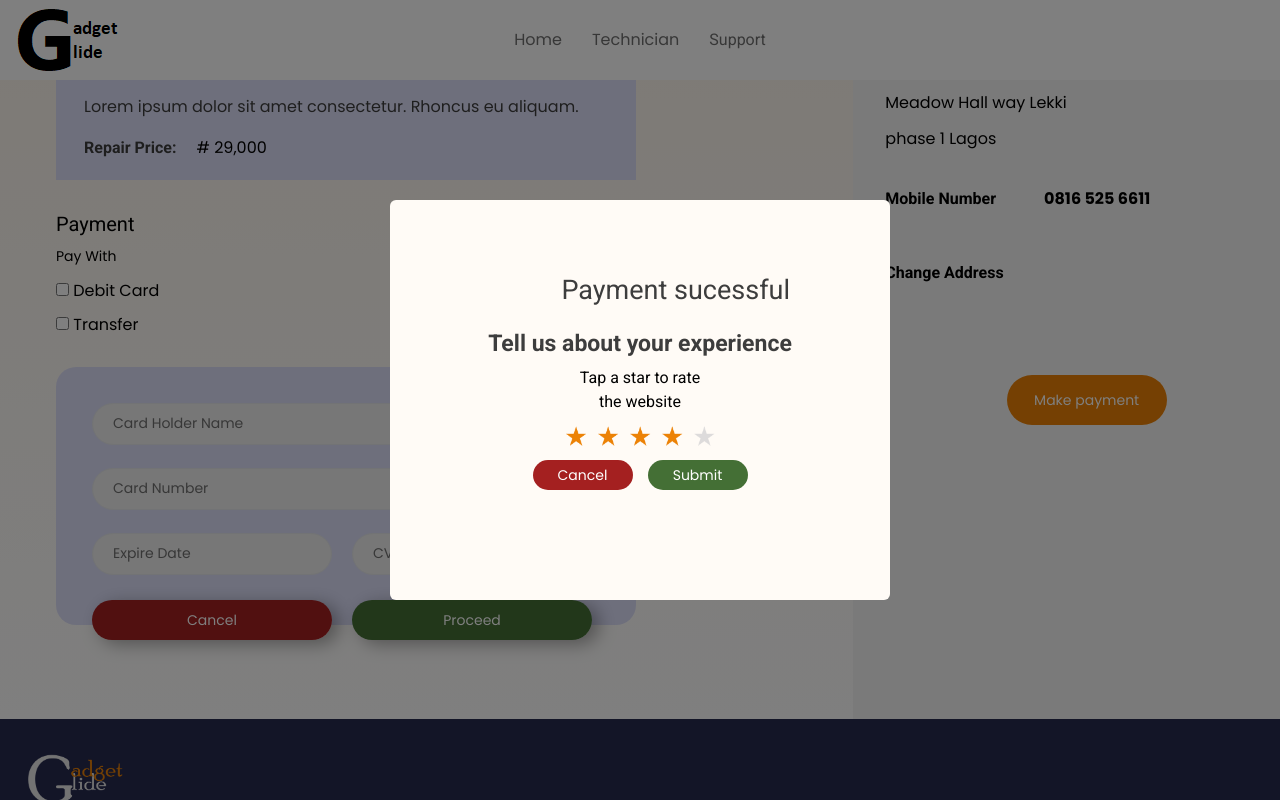
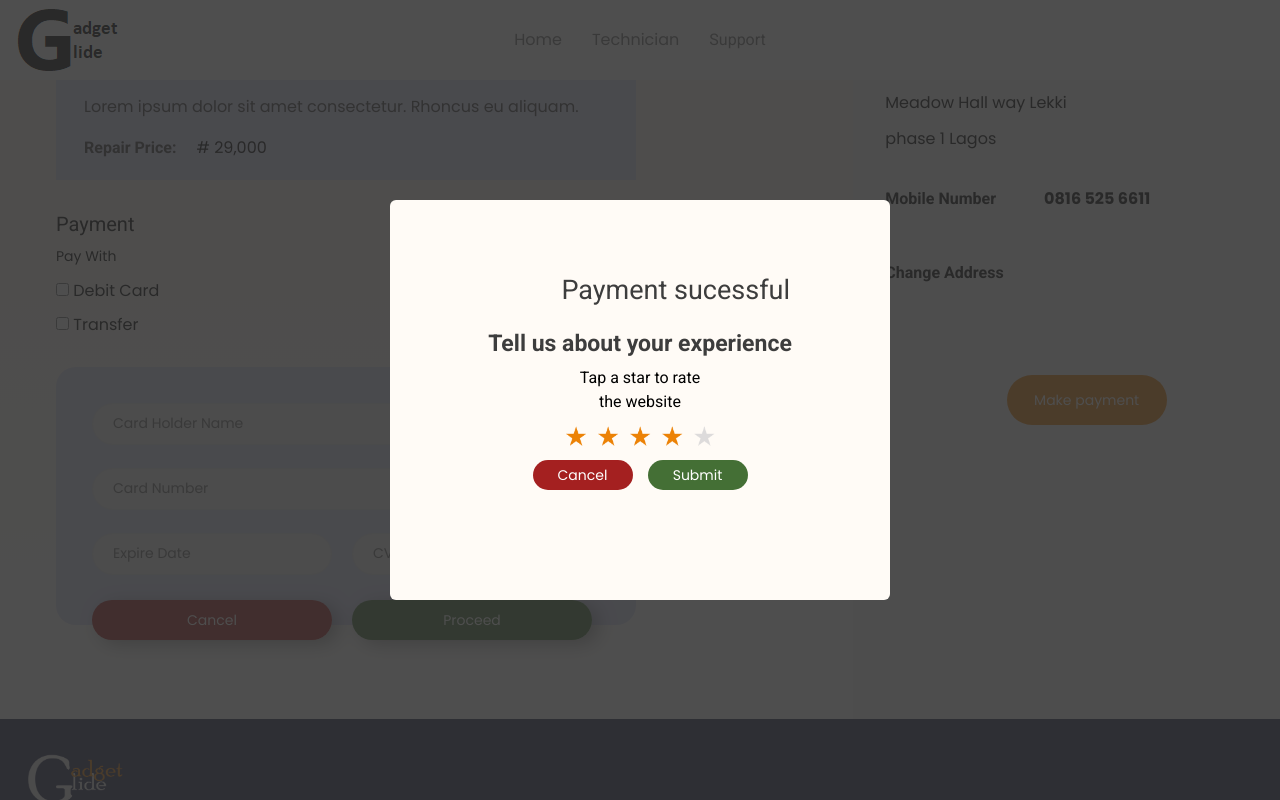
Before and after one commit to TM-Simeon/Phone-repair-app, a React (Create React App) app: page /payment in a window 1280 px wide. Both pictures are taken after a click on the element "Make payment". Shown: the part 475-1275 px from the top of the page. Built offline with nearby package versions, Linux system fonts and the light colour scheme.

Commit message:
fixed the background opacity for the payment success screen

```diff
--- a/src/pages/payment/Payment.js
+++ b/src/pages/payment/Payment.js
@@ -181,7 +181,9 @@ const Payment = () => {
               <p className='text-base font-bold font-body'>#29,000</p>
             </div>
             <div className='flex flex-col gap-[10px] mt-[40px]'>
-              <p className='font-bold font-base text-primary font-heading'>Delivered to</p>
+              <p className='font-bold font-base text-primary font-heading'>
+                Delivered to
+              </p>
               <p className='w-[200px] leading-9 font-body'>
                 MAO Shopping Complex Meadow Hall way Lekki phase 1 Lagos
               </p>
@@ -190,7 +192,9 @@ const Payment = () => {
               <p className='text-base font-bold font-heading'>Mobile Number</p>
               <p className='text-base font-bold font-body'>0816 525 6611</p>
             </div>
-            <div className='text-base font-heading font-bold mt-[50px]'>Change Address</div>
+            <div className='text-base font-heading font-bold mt-[50px]'>
+              Change Address
+            </div>
             <div
               className='w-[120px] mx-auto mt-[90px]'
               onClick={paymentSuccessFunc}
@@ -214,7 +218,7 @@ const Payment = () => {
                     alignItems: 'center',
                     justifyContent: 'center',
                   }}
-                  className=' bg-opacity-5'
+                  className='bg-[#767575] bg-opacity-[70%]'
                 >
                   <div
                     //  sx={style}
```
